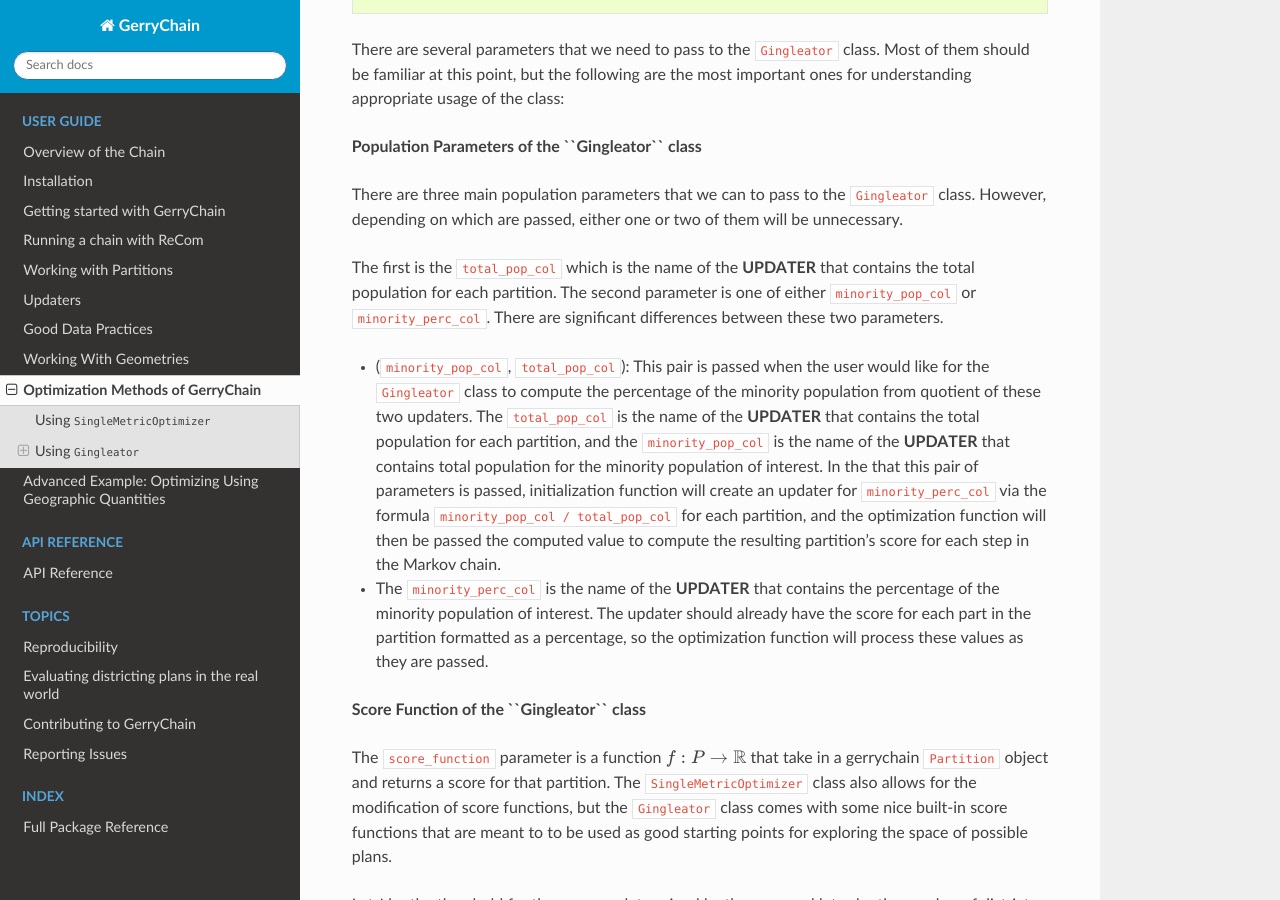
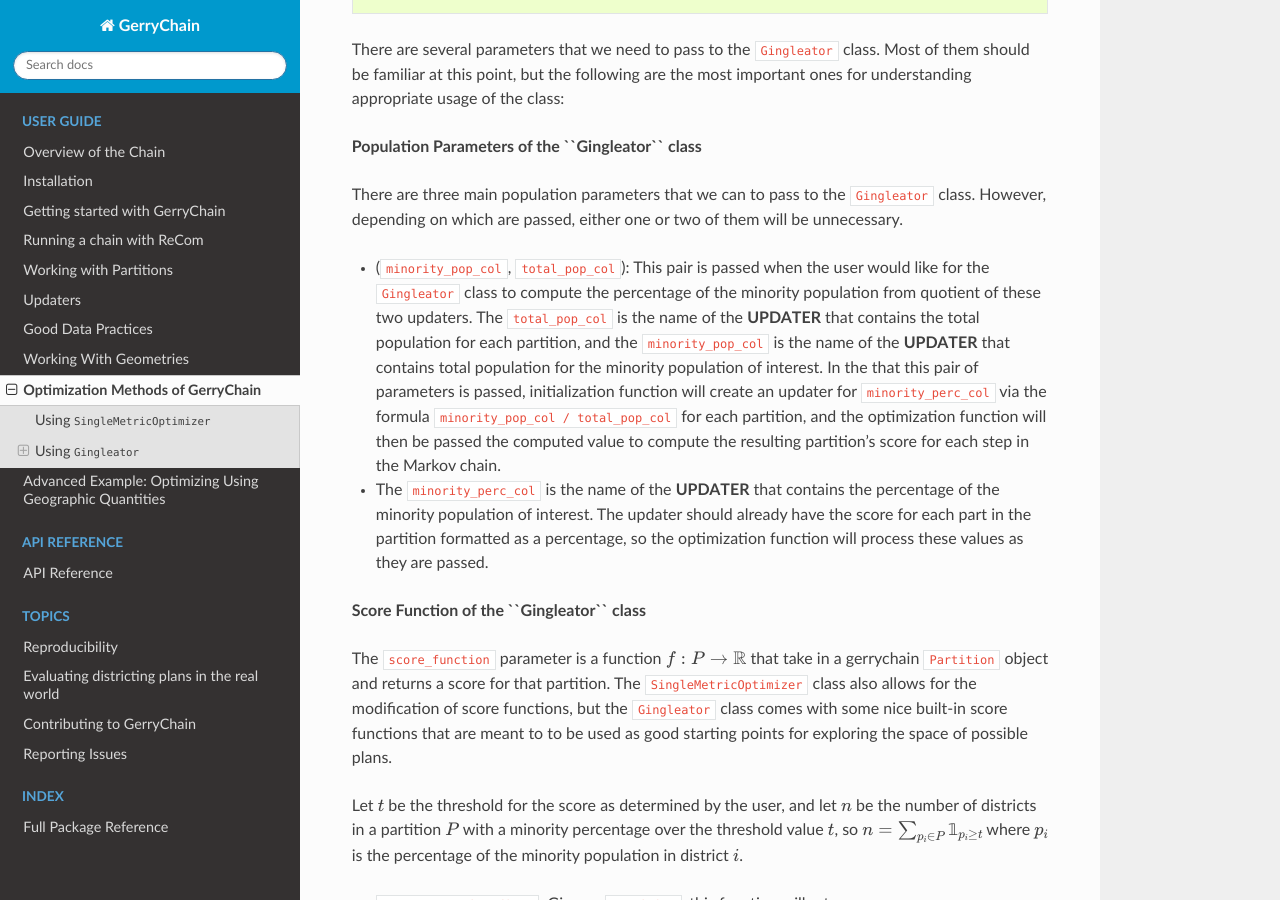
Before and after one commit to mggg/GerryChain, a Sphinx documentation site: the page built from docs/user/optimizers.rst, in a window 1280 px wide and 900 px high, scrolled down 5941 px. Built offline with Sphinx 7.4.7 and the Read the Docs theme 3.1.0, drawn with Linux system fonts in a browser that asks for light colours.

Commit message:
Fix typesetting

```diff
--- a/docs/user/optimizers.rst
+++ b/docs/user/optimizers.rst
@@ -308,10 +308,6 @@
 There are three main population parameters that we can to pass to the ``Gingleator`` class.
 However, depending on which are passed, either one or two of them will be unnecessary.
 
-The first is the ``total_pop_col`` which is the name of the **UPDATER** that contains the total
-population for each partition. The second parameter is one of either ``minority_pop_col`` or
-``minority_perc_col``. There are significant differences between these two parameters.
-
 - (``minority_pop_col``, ``total_pop_col``): This pair is passed when the user would like for the ``Gingleator`` class to compute the percentage of the minority population from quotient of these two updaters. The ``total_pop_col`` is the name of the **UPDATER** that contains the total population for each partition, and the ``minority_pop_col`` is the name of the **UPDATER** that contains total population for the minority population of interest. In the that this pair of parameters is passed, initialization function will create an updater for ``minority_perc_col`` via the formula  ``minority_pop_col / total_pop_col`` for each partition, and the optimization function will then be passed the computed value to compute the resulting partition's score for each step in the Markov chain.
 
 - The ``minority_perc_col`` is the name of the **UPDATER** that contains the percentage of the minority population of interest. The updater should already have the score for each part in the partition formatted as a percentage, so the optimization function will process these values as they are passed.
```
